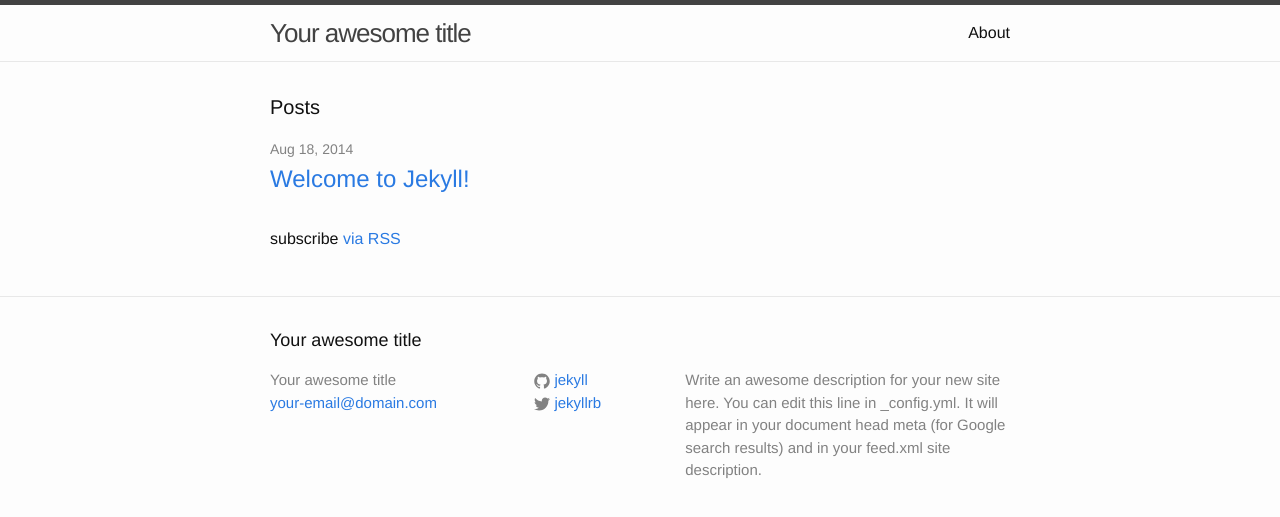
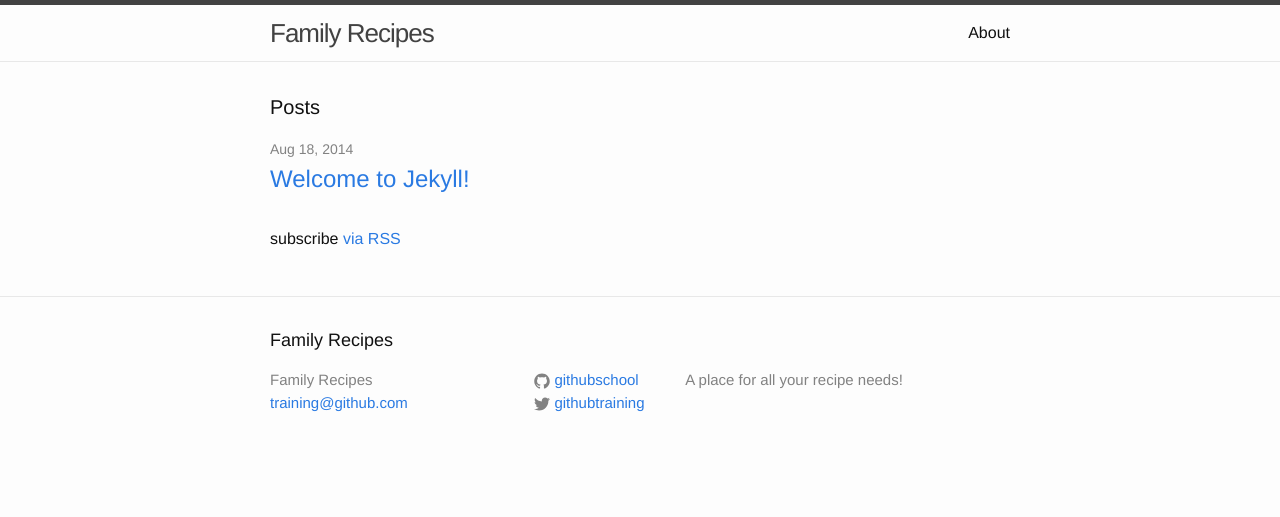
Before and after one commit to githubteacher/feb-recipes, a Jekyll site: the page built from index.html, in a window 1280 px wide. Shown: the top 517 px of the page. Built offline with Jekyll 4.4.1, drawn with Linux system fonts in a browser that asks for light colours.

Commit message:
cleaned up config meta data

```diff
--- a/_config.yml
+++ b/_config.yml
@@ -1,14 +1,11 @@
 # Site settings
-title: Your awesome title
-email: your-email@domain.com
-description: > # this means to ignore newlines until "baseurl:"
-  Write an awesome description for your new site here. You can edit this
-  line in _config.yml. It will appear in your document head meta (for
-  Google search results) and in your feed.xml site description.
+title: Family Recipes
+email: training@github.com
+description:  A place for all your recipe needs!
 baseurl: "" # the subpath of your site, e.g. /blog/
 url: "http://yourdomain.com" # the base hostname & protocol for your site
-twitter_username: jekyllrb
-github_username:  jekyll
+twitter_username: githubtraining
+github_username:  githubschool
 
 # Build settings
 markdown: kramdown
```
